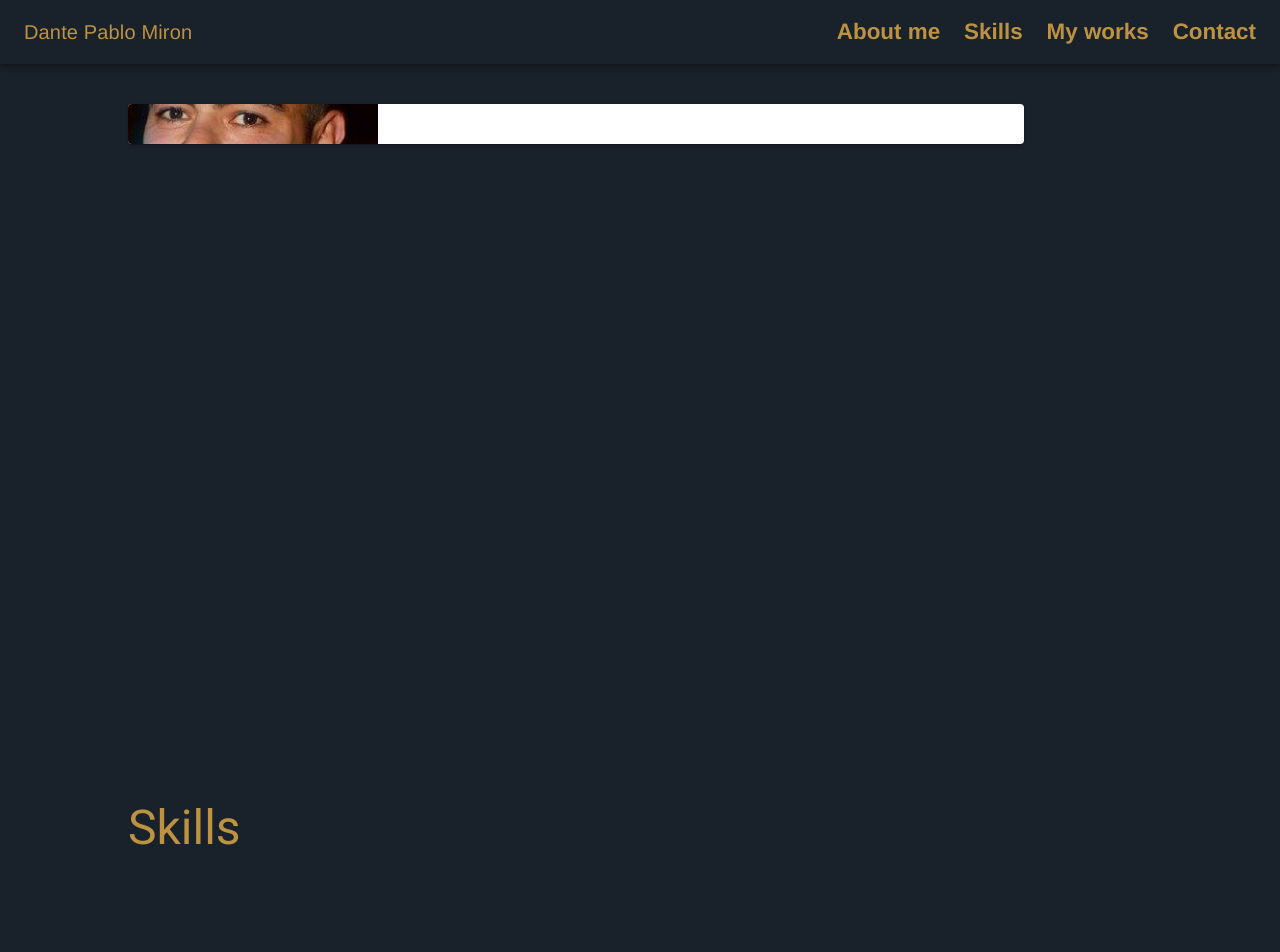
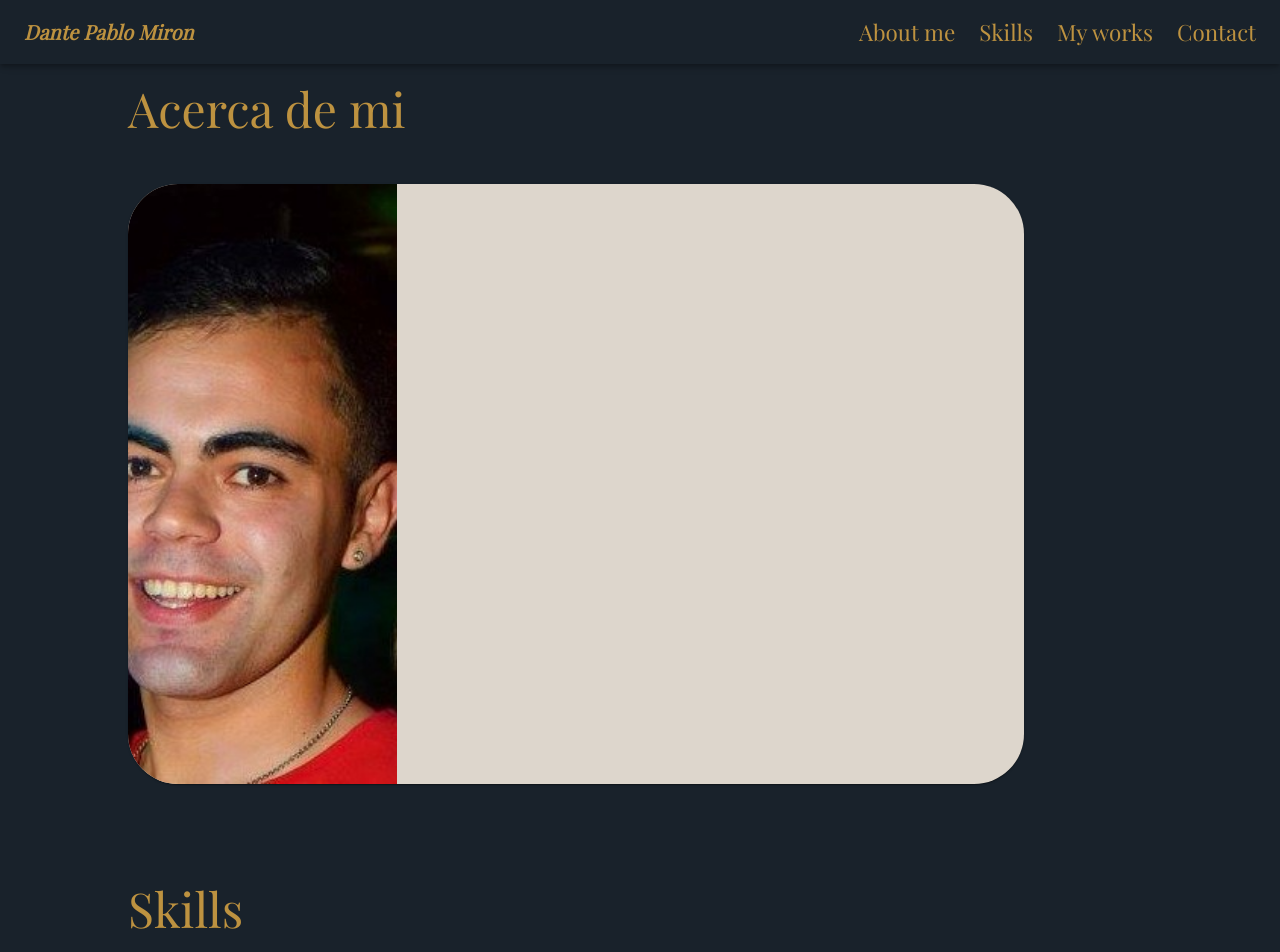
Before and after one commit to DanteMiron/portfolioDanteMiron, a React (Create React App) app: page / in a window 1280 px wide. Shown: the top 952 px of the page. Built offline with nearby package versions, Linux system fonts and the light colour scheme.

Commit message:
aplicando css

```diff
--- a/public/index.html
+++ b/public/index.html
@@ -25,6 +25,9 @@
       Learn how to configure a non-root public URL by running `npm run build`.
     -->
     <title>React App</title>
+    <link rel="preconnect" href="https://fonts.googleapis.com">
+    <link rel="preconnect" href="https://fonts.gstatic.com" crossorigin>
+    <link href="https://fonts.googleapis.com/css2?family=Playfair+Display&display=swap" rel="stylesheet">
   </head>
   <body>
     <noscript>You need to enable JavaScript to run this app.</noscript>
--- a/src/components/About.js
+++ b/src/components/About.js
@@ -6,16 +6,26 @@ import { useTheme } from '@mui/material/styles';
 const About = ({title, id}) => {
     const theme = useTheme();
     return (
-        <Box  sx={{minHeight: '100vh', background: '#19222B', color: '#BD9240', maxWidth: "80vw", margin: "0 auto"}}>
-            <Typography id={id} variant="h3" sx={{maxWidth:"80vw", margin:"0 auto", fontFamily: "Helvetica"}}>{title}</Typography>
+        <Box  sx={{minHeight: '100vh', background: '#19222B', color: '#BD9240', maxWidth: "80vw", margin: "0 auto", paddingTop :"80px"}}>
+            <Typography id={id} variant="h3" sx={{maxWidth:"80vw", margin:"0 auto", fontFamily: "Playfair Display"}}>{title}</Typography>
             <Card sx={{
                 width: "70vw",
                 display: "flex",
-                marginTop: theme.spacing(6)
+                marginTop: theme.spacing(6),
+                height: "600px",
+                backgroundColor:"#DDD6CC",
+                borderRadius: "50px",
+                [theme.breakpoints.down("md")]:{
+                    flexDirection: "column"
+                }
                 }}>
                 <CardMedia image={dante} title="picture" sx={{
-                    width: "250px",
+                    width: "30%",
                     height: "auto",
+                    [theme.breakpoints.down("md")]:{
+                       height: "50%",
+                       width: "100%",
+                    }
 
                 }}/>
                 <CardContent>
--- a/src/components/Contact.js
+++ b/src/components/Contact.js
@@ -4,7 +4,7 @@ import React from 'react';
 const Contact = ({title,id}) => {
     return (
         <Box sx={{minHeight: '100vh', background: '#19222B', color: '#BD9240'}}>
-            <Typography id={id} variant="h3" sx={{maxWidth:"80vw", margin:"0 auto", fontFamily: "Helvetica"}}>{title}</Typography>
+            <Typography id={id} variant="h3" sx={{maxWidth:"80vw", margin:"0 auto", fontFamily: "Playfair Display"}}>{title}</Typography>
         </Box>
     );
 }
--- a/src/components/MyWork.js
+++ b/src/components/MyWork.js
@@ -4,7 +4,7 @@ import React from 'react';
 const MyWork = ({title,id}) => {
     return (
         <Box sx={{minHeight: '100vh', background: '#19222B', color: '#BD9240'}}>
-            <Typography id={id} variant="h3" sx={{maxWidth:"80vw", margin:"0 auto"}}>{title}</Typography>
+            <Typography id={id} variant="h3" sx={{maxWidth:"80vw", margin:"0 auto", fontFamily: "Playfair Display"}}>{title}</Typography>
             </Box>
     );
 }
--- a/src/components/Navbar.js
+++ b/src/components/Navbar.js
@@ -8,6 +8,7 @@ import ContactMailIcon from '@mui/icons-material/ContactMail';
 import { useTheme } from '@mui/material/styles';
 import MenuIcon from '@mui/icons-material/Menu';
 import CancelIcon from '@mui/icons-material/Cancel';
+
 
 
 
@@ -50,26 +51,34 @@ const Navbar = () => {
         }>
           <Toolbar>
 
-            <Typography variant="h6" component="div" sx={{ flexGrow: 1, fontFamily: "Helvetica" }}>
+            <Typography variant="h6" component="div" sx={{ flexGrow: 1, fontFamily: "Playfair Display", fontStyle: "italic", fontWeight: "bold" }}>
               Dante Pablo Miron
             </Typography>
             <List sx={
-            {[theme.breakpoints.down("md")]:{
+            {
+              fontFamily: "Playfair Display",
+              borderRadius: "50px",
+              [theme.breakpoints.down("md")]:{
               display: "none"
             },
              "& a": {
               fontSize: "1.4rem",
               fontWeight: "bold",
-              marginLeft: theme.spacing(3)},
+              marginLeft: theme.spacing(3),
+              fontWeight: "lighter",
+              transition: "800ms"
+            },
               "& a:hover": {
                 cursor: "pointer",
-                borderBottom: ""
+                backgroundColor: "#B84357",
+                borderRadius: "5px",
+                padding: "5px"
               }
             }
             }>
               {
                 links.map(({id,text}, index) =>(
-                  <Link key={index} to={id} spy={true} smooth={true} duration={500} offset={-70}>{text}</Link>
+                  <Link  key={index} to={id} spy={true} smooth={true} duration={500} offset={-70} >{text}</Link>
                 ))
               }
             </List>
@@ -77,24 +86,42 @@ const Navbar = () => {
               display: "none",
               [theme.breakpoints.down("md")]:{
                 display: "block",
-                color: "white"
+                color: "#BD9240"
               }
             }}>
               <MenuIcon sx={{fontSize: "1.5rem"}}/>
             </IconButton>
           </Toolbar>
         </AppBar>
-        <Drawer anchor="right" open={open} onClose={()=>setOpen(false)}>
+        <Drawer  anchor="right" open={open} onClose={()=>setOpen(false)}>
           <IconButton onClick={()=>setOpen(false)}>
             <CancelIcon sx={{color: "red"}}/>
           </IconButton>
-            <Divider sx={{width: "40vw", [theme.breakpoints.down("sm")]:{width: "50vw", }}}/>
+            <Divider sx={{backgroundColor:"#DDD6CC", width: "40vw", [theme.breakpoints.down("sm")]:{width: "50vw", }}}/>
             {
                 links.map(({id,text, icon}, index) =>(
                   <Link key={index} to={id} spy={true} smooth={true} duration={500} offset={-70} >
-                    <ListItem component="h5" sx={{margin: theme.spacing(12,0,0,4), fontSize: "1.4rem", ":hover":{color:"blue", cursor:"pointer"}  }}>
+                    <ListItem component="h5" sx={
+                      {
+                        margin: theme.spacing(12,0,0,4),
+                        fontSize: "1rem",
+                        transition: "800ms",
+                        ":hover":
+                                  {
+                                  cursor:"pointer",
+                                  fontSize: "1.4rem",
+                                  color: "#BD9240",
+                                  cursor: "pointer",
+                                  backgroundColor: "#B84357",
+                                  borderRadius: "5px",
+                                  padding: "5px"
+                                  },
+                        fontFamily: "Playfair Display",
+                        color:"#192732"
+                        }
+                      }>
                       <span>
-                        <ListItemIcon >
+                        <ListItemIcon  sx={{color:"#BD9240"}}>
                           {icon}
                         </ListItemIcon>
                       </span>{text}
--- a/src/components/Skills.js
+++ b/src/components/Skills.js
@@ -4,7 +4,7 @@ import React from 'react';
 const Skills = ({title,id}) => {
     return (
         <Box sx={{minHeight: '100vh', background: '#19222B', color: '#BD9240'}}>
-            <Typography id={id} variant="h3" sx={{maxWidth:"80vw", margin:"0 auto"}}>{title}</Typography>
+            <Typography id={id} variant="h3" sx={{maxWidth:"80vw", margin:"0 auto", fontFamily: "Playfair Display"}}>{title}</Typography>
         </Box>
     );
 }
```
